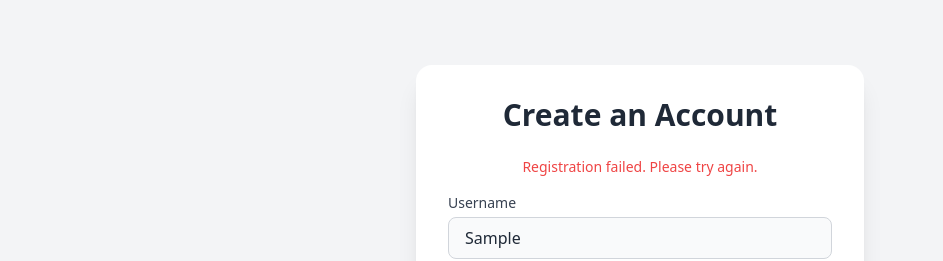
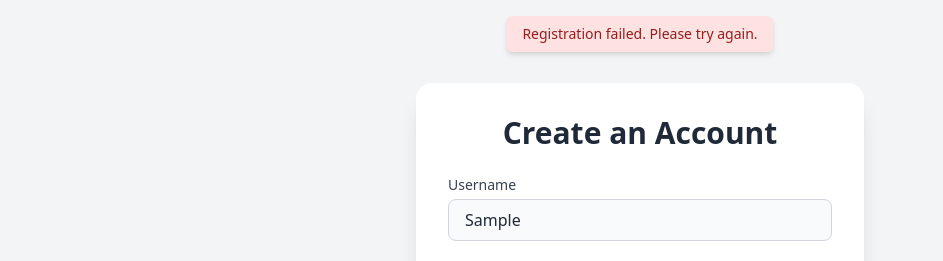
Before and after one commit to Brianoyaro/mombasa-app, a React (Create React App) app in the folder frontend/: page /register in a window 1280 px wide. Both pictures are taken after typing "Sample", "name@example.com", "Sample123", "Sample123", "5551234" into the empty fields and a click on the button "Register". Shown: the top 261 px of the page, without its empty margins (0-943 px from the left). Built offline with nearby package versions, Linux system fonts and the light colour scheme; no server answers; the HTML template or start-up script is replaced by a standard one.

Commit message:
trying to fix report images not displaying

```diff
--- a/frontend/src/components/RegisterForm.js
+++ b/frontend/src/components/RegisterForm.js
@@ -78,21 +78,16 @@ const RegistrationForm = () => {
         <h2 className="text-3xl font-bold text-center text-gray-800 dark:text-white mb-6">
           Create an Account
         </h2>
-        {error && (
-          <div className="mb-4 text-sm text-center font-medium text-red-500">
-            {error}
+        { error && (
+        <div className="absolute top-4 left-1/2 transform -translate-x-1/2 bg-red-100 text-red-800 px-4 py-2 rounded-md shadow-md">
+          <p className="text-sm">{error}</p>
+        </div>
+      )}
+        { success && (
+          <div className="absolute top-4 left-1/2 transform -translate-x-1/2 bg-green-100 text-green-800 px-4 py-2 rounded-md shadow-md">
+            <p className="text-sm">{success}</p>
           </div>
         )}
-        {success && (
-          <div className="mb-4 text-sm text-center font-medium text-green-600 dark:text-green-400">
-            {success}
-          </div>
-        )}
-        { success && (
-        <div className="absolute top-4 left-1/2 transform -translate-x-1/2 bg-green-100 text-green-800 px-4 py-2 rounded-md shadow-md">
-          <p className="text-sm">{success}</p>
-        </div>
-      )}
         <form onSubmit={handleSubmit} className="space-y-5">
           {[
             { label: 'Username', name: 'username', type: 'text' },
--- a/frontend/src/components/ReportList.js
+++ b/frontend/src/components/ReportList.js
@@ -20,6 +20,7 @@ const ReportList = () => {
 
     fetchReports();
   }, [baseURL]);
+  console.log('Fetched reports:', reports);
 
   return (
     <div className="max-w-7xl mx-auto px-4 py-6 dark:bg-gray-900 dark:text-white">
```
